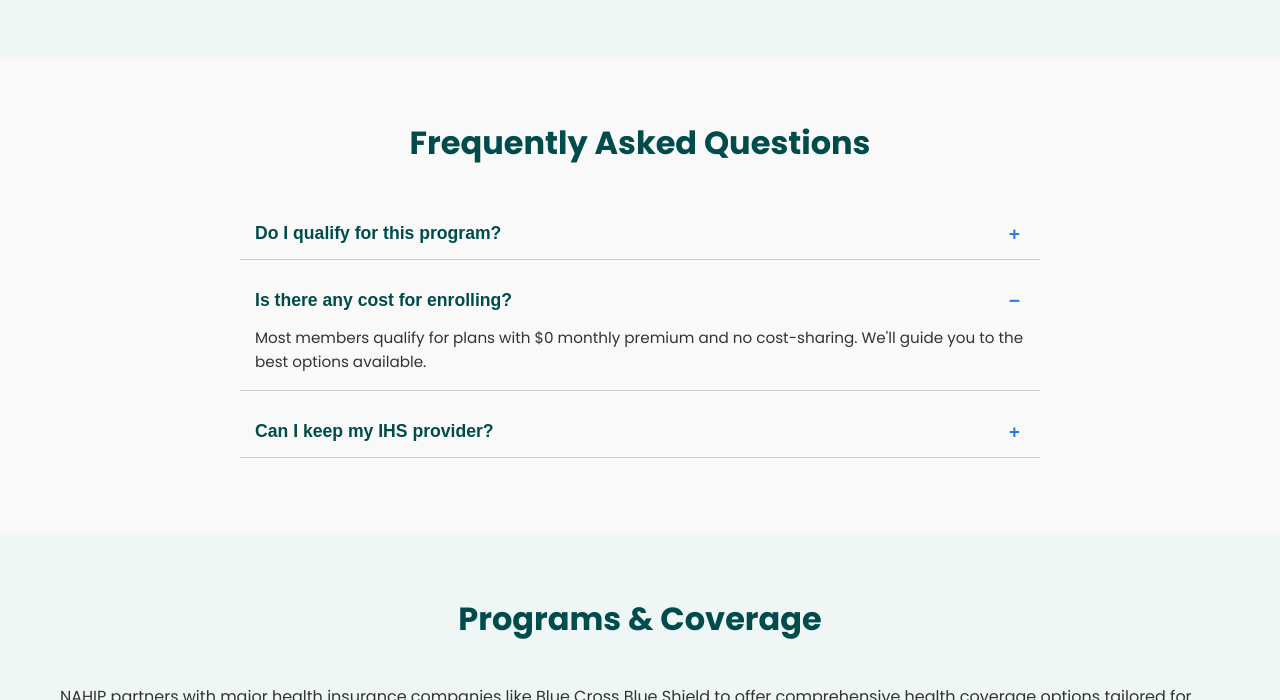
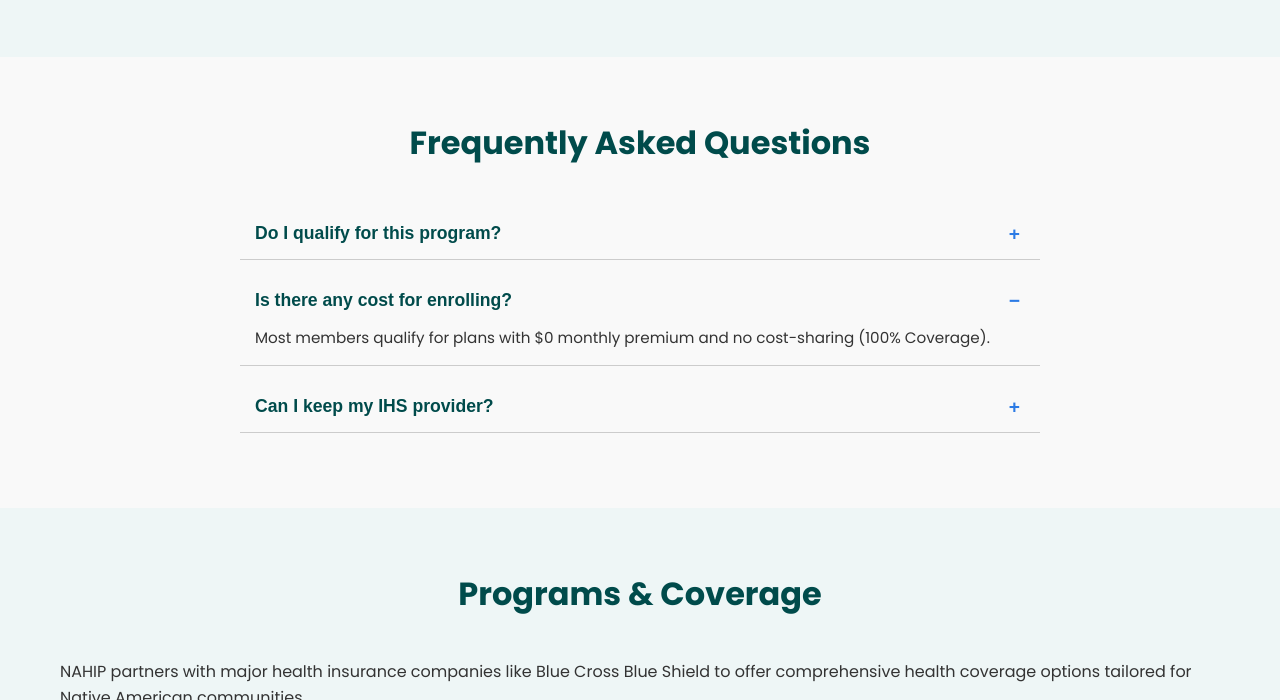
Before and after one commit to rogermgdiaz/USBG, a plain HTML site: page index.html in a window 1280 px wide. Both pictures are taken after a click on the button "Is there any cost for enrolling?". Shown: the part 1759-2459 px from the top of the page. Drawn offline with nearby package versions, Linux system fonts and the light colour scheme.

Commit message:
Update index.html

```diff
--- a/index.html
+++ b/index.html
@@ -117,7 +117,7 @@
         <div class="faq-item">
           <button class="faq-question">Is there any cost for enrolling?</button>
           <div class="faq-answer">
-            <p>Most members qualify for plans with $0 monthly premium and no cost-sharing. We'll guide you to the best options available.</p>
+            <p>Most members qualify for plans with $0 monthly premium and no cost-sharing (100% Coverage).</p>
           </div>
         </div>
         <div class="faq-item">
```
